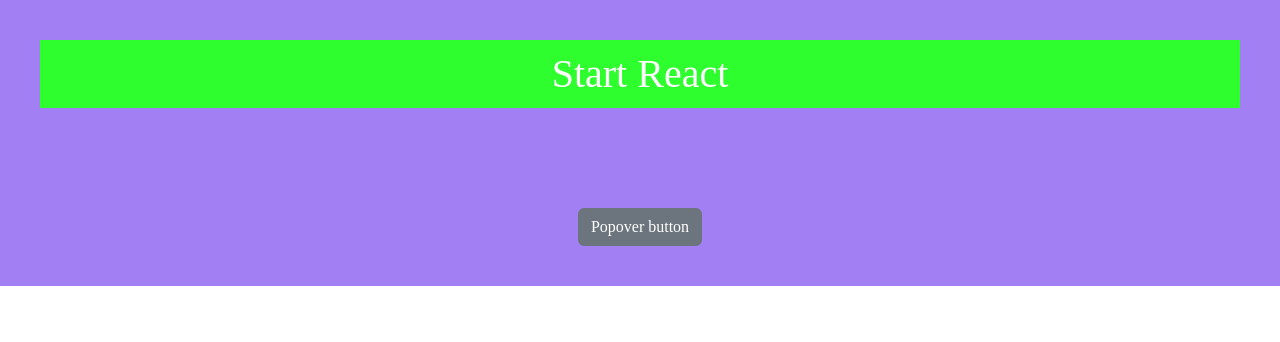
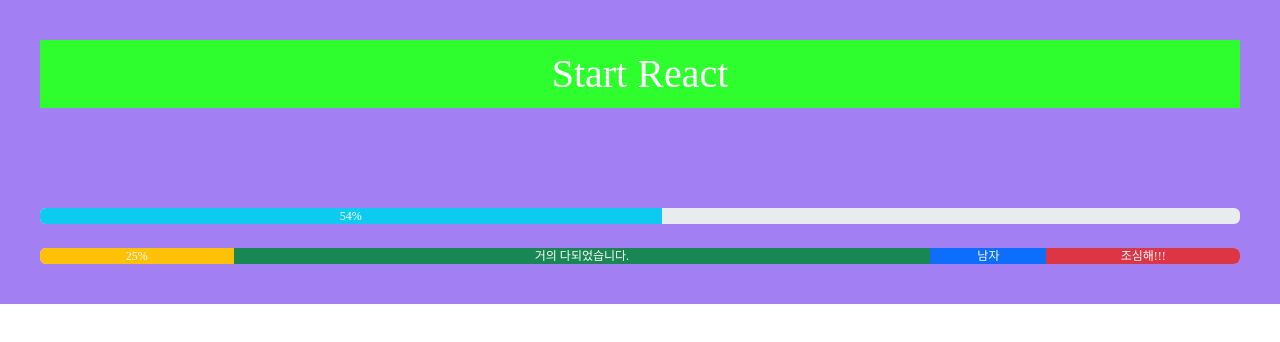
Before and after one commit to lee-kangpyo/react-start, a React (Create React App) app in the folder client/: page / in a window 1280 px wide. Shown: the top 342 px of the page. Built offline with nearby package versions, Linux system fonts and the light colour scheme.

Commit message:
reactstrap Progress

```diff
--- a/client/src/App.js
+++ b/client/src/App.js
@@ -1,13 +1,13 @@
 import React from 'react';
 import './App.css';
-import ReactstrapPopover from './component2/R051_ReactstrapPopover'
+import ReactstrapProgress from './component2/R052_ReactstrapProgress'
 import 'bootstrap/dist/css/bootstrap.css'
 
 function App() {
   return (
     <div className='app'>
       <h1 className='title'>Start React</h1>
-      <ReactstrapPopover />
+      <ReactstrapProgress />
     </div>
   );
 }
--- /dev/null
+++ b/client/src/component2/R052_ReactstrapProgress.js
@@ -0,0 +1,42 @@
+import React, { Component } from 'react';
+import { Progress } from "reactstrap";
+
+class R051_ReactstrapProgress extends Component {
+    constructor(props) {
+        super(props);
+        this.state = {progress:0};
+    }
+
+    componentDidMount(){
+        this.progress();
+    }
+
+    progress = () => {
+        console.log("a")
+        if(this.state.progress !== 100){
+            setTimeout(function(){
+                this.setState({progress : (this.state.progress >= 100)?100: this.state.progress + 1})
+                this.progress()
+            }.bind(this), 100);
+        }
+    }
+
+    render() {
+        return (
+            <>
+            <Progress color='info' value={this.state.progress}>
+                {this.state.progress}%
+            </Progress>
+            <br/>
+            <Progress multi>
+                <Progress bar color='warning' value="25">25%</Progress>
+                <Progress bar color='success' value="90">거의 다되었습니다.</Progress>
+                <Progress bar value="15">남자</Progress>
+                <Progress bar color='danger' value="25">조심해!!!</Progress>
+            </Progress>
+            </>
+        );
+    }
+}
+
+export default R051_ReactstrapProgress;
```
